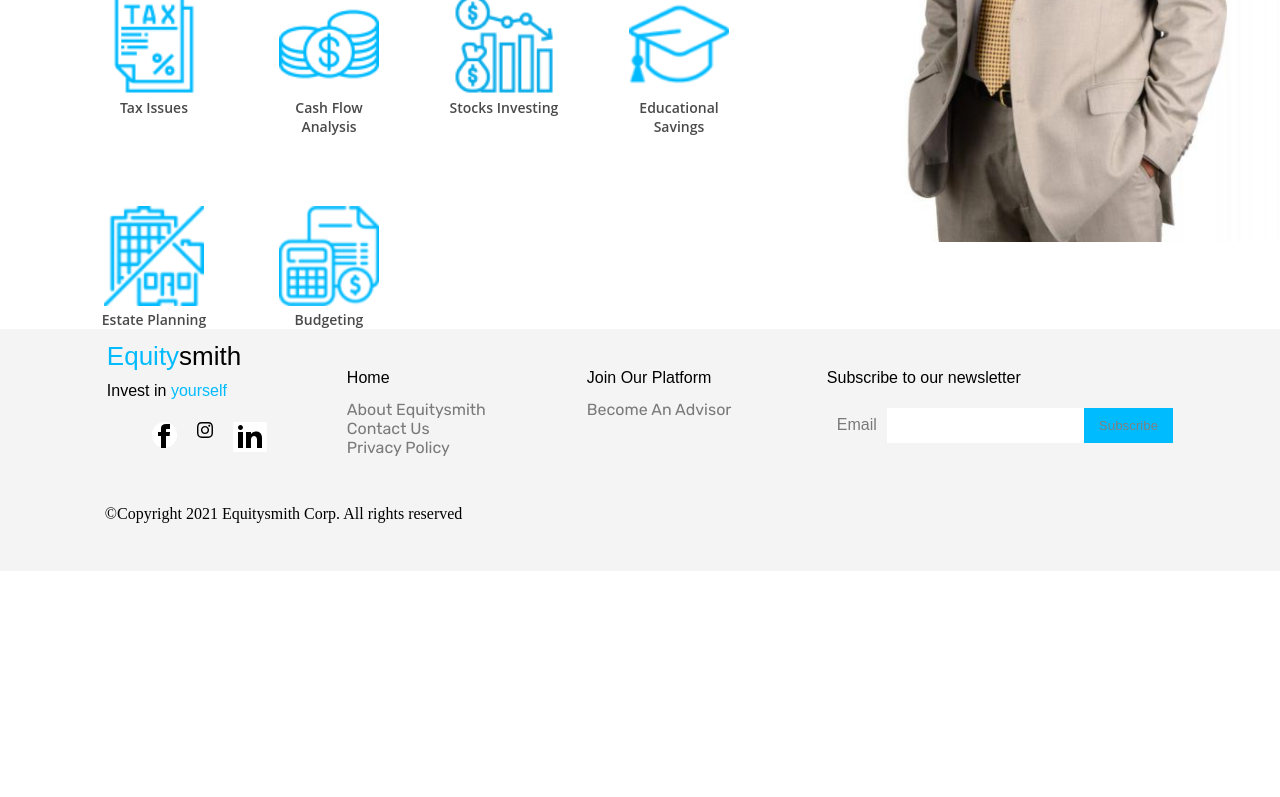
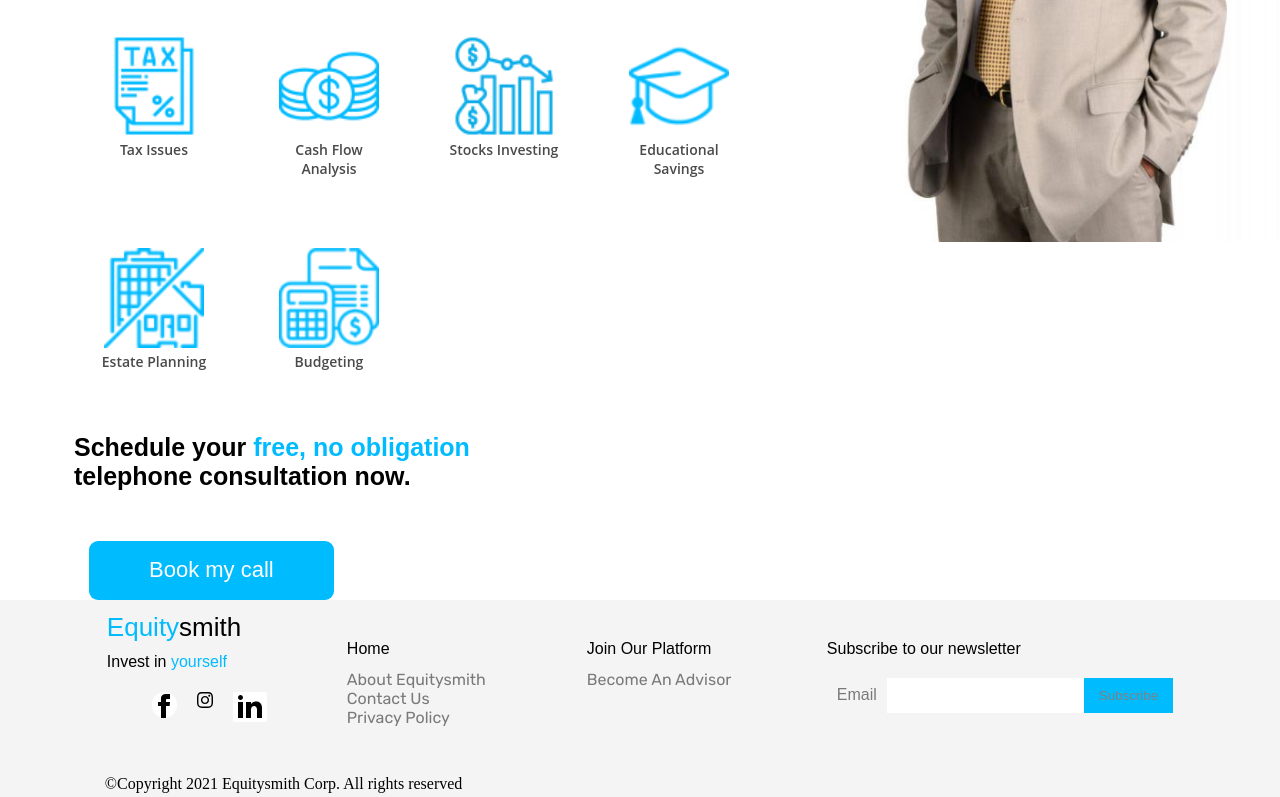
Before and after one commit to lggg123/equitysmith-mern-app, a React (Create React App) app: page /financial in a window 1280 px wide. Shown: the part 1238-2035 px from the top of the page. Before the commit the page ends 1809 px from the top, so only its background shows below. Built offline with nearby package versions, Linux system fonts and the light colour scheme.

Commit message:
Financial page done and styled

```diff
--- a/src/pages/Financial/Financial.jsx
+++ b/src/pages/Financial/Financial.jsx
@@ -64,6 +64,10 @@ export default function Financial() {
                         <img src={budgeting} className="services" alt=""></img>
                         <span className="caption">Budgeting</span>
                     </div>
+
+                    <h2 className="scheduleText2">Schedule your <span class="blue">free, no obligation</span> {"\n"}telephone consultation now.</h2>
+
+                    <button className="bookButton">Book my call</button>
                 </div>
 
                 <div className="sideBar">
--- a/src/pages/Financial/financial.css
+++ b/src/pages/Financial/financial.css
@@ -82,10 +82,12 @@
 }
 
 .scheduleText2 {
-    font-family: "Arial", sans-serif;
+    font-family: "Arial Rounded MT Bold", sans-serif;
     font-size: 25px;
-    padding-top: 30px;
-    font-weight: 300;
+    padding-top: 32px;
+    font-weight: 800;
+    margin-top: 30px;
+    margin-bottom: 10px;
 }
 
 #financial_tom{
@@ -115,3 +117,18 @@
     color: #4a4a4a;
     font-weight: 600;
 }
+
+.bookButton{
+    font-family: "arial rounded", Sans-serif;
+    font-size: 22px;
+    font-weight: 400;
+    color: white;
+    line-height: 1.3em;
+    background-color: #01BBFF;
+    border-style: solid;
+    border-width: 0px 0px 0px 0px;
+    border-radius: 9px 9px 9px 9px;
+    padding: 15px 60px 15px 60px;
+    margin-left: 15px;
+    margin-top: 40px;
+}
```
